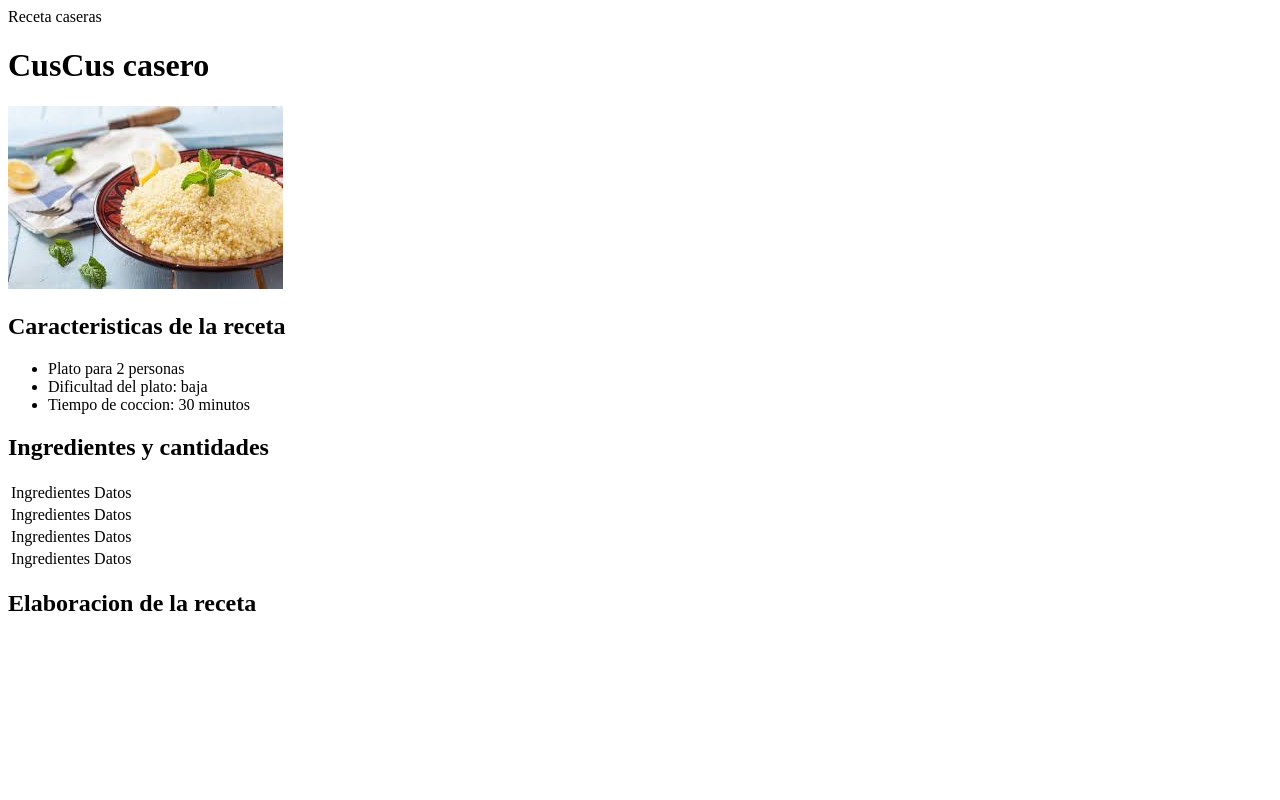
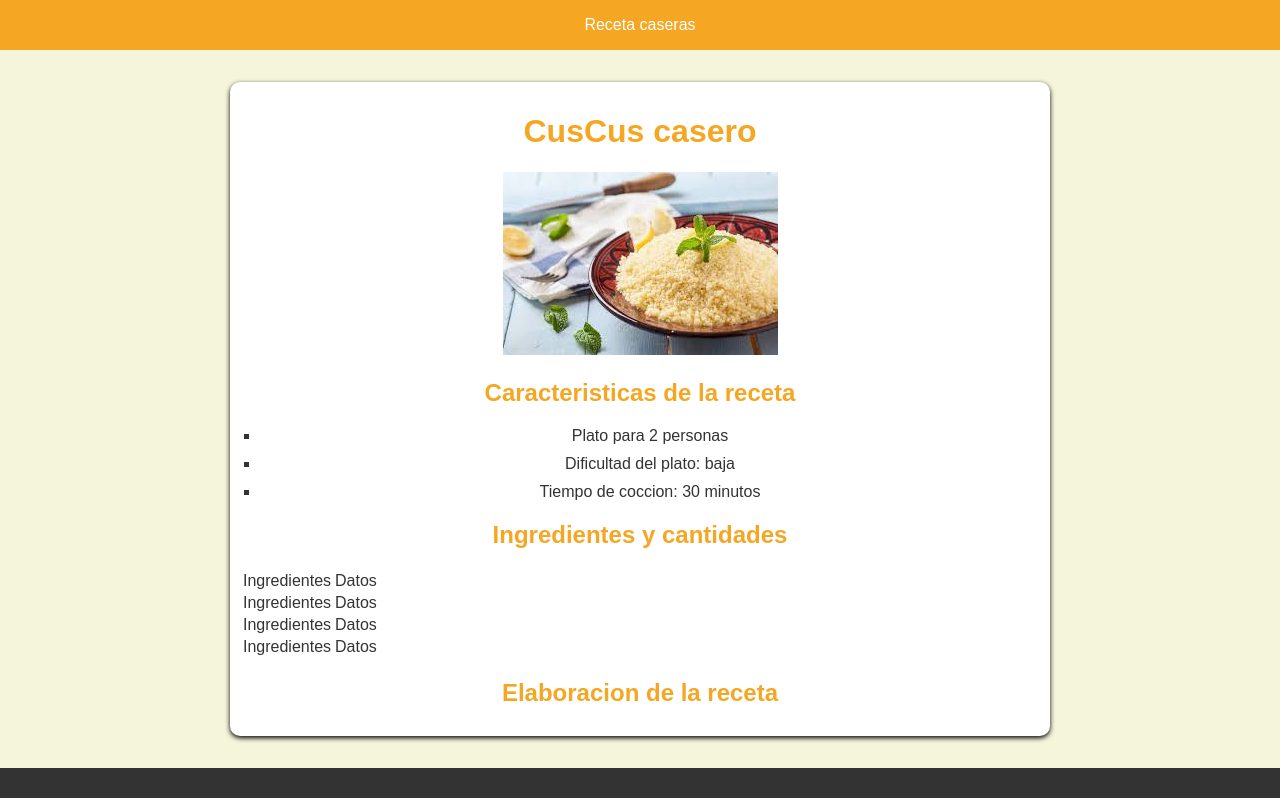
Before and after one commit to hgaroja/aplicaciones-web, a plain HTML site: page Ejercicios/Practica 1/index.html in a window 1280 px wide. Drawn offline with Linux system fonts and the light colour scheme.

Commit message:
en proceso

```diff
--- a/Ejercicios/Practica 1/estilo.css
+++ b/Ejercicios/Practica 1/estilo.css
@@ -1,3 +1,66 @@
 body {
+    font-family: Arial, sans-serif;
+    box-sizing: border-box;
+    margin: 0;
+    padding: 0;
+}
 
+header {
+    background-color: #F5A623;
+    color: white;
+    text-align: center;
+    align-content: center;
+    padding: 1rem;
 }
+
+header h1 {
+    margin: 0;
+}
+
+h1 {
+    color: #F5A623;
+    text-align: center;
+}
+
+h2 {
+    color: #F5A623;
+}
+
+main {
+    background-color: beige;
+    padding: 2rem;
+}
+
+footer {
+    background-color: #333;
+    color: white;
+    text-align: center;
+    padding: 15px;
+}
+
+.receta {
+    background-color: white;
+    color: #333;
+    box-shadow: 0 2px 5px rgba(0, 0, 0, 1);
+    max-width: 800px;
+    text-align: center;
+    border-radius: 10px;
+    padding: 10px;
+    margin: auto;
+}
+
+.imagen-receta {
+    align-self: center;
+    margin-bottom: 20px;
+    max-width: 100%;
+    border-radius: 10px;
+}
+
+.lista {
+    list-style: square;
+    padding-left: 20px;
+}
+
+.elemento-lista {
+    margin-bottom: 10px;
+}
--- a/Ejercicios/Practica 1/index.html
+++ b/Ejercicios/Practica 1/index.html
@@ -18,10 +18,10 @@
             </div>
             <div class="caracteristicas">
                 <h2>Caracteristicas de la receta</h2>
-                <ul>
-                    <li>Plato para 2 personas</li>
-                    <li>Dificultad del plato: baja</li>
-                    <li>Tiempo de coccion: 30 minutos</li>
+                <ul class="lista">
+                    <li class="elemento-lista">Plato para 2 personas</li>
+                    <li class="elemento-lista">Dificultad del plato: baja</li>
+                    <li class="elemento-lista">Tiempo de coccion: 30 minutos</li>
                 </ul>
             </div>
             <div class="ingredientes">
```
